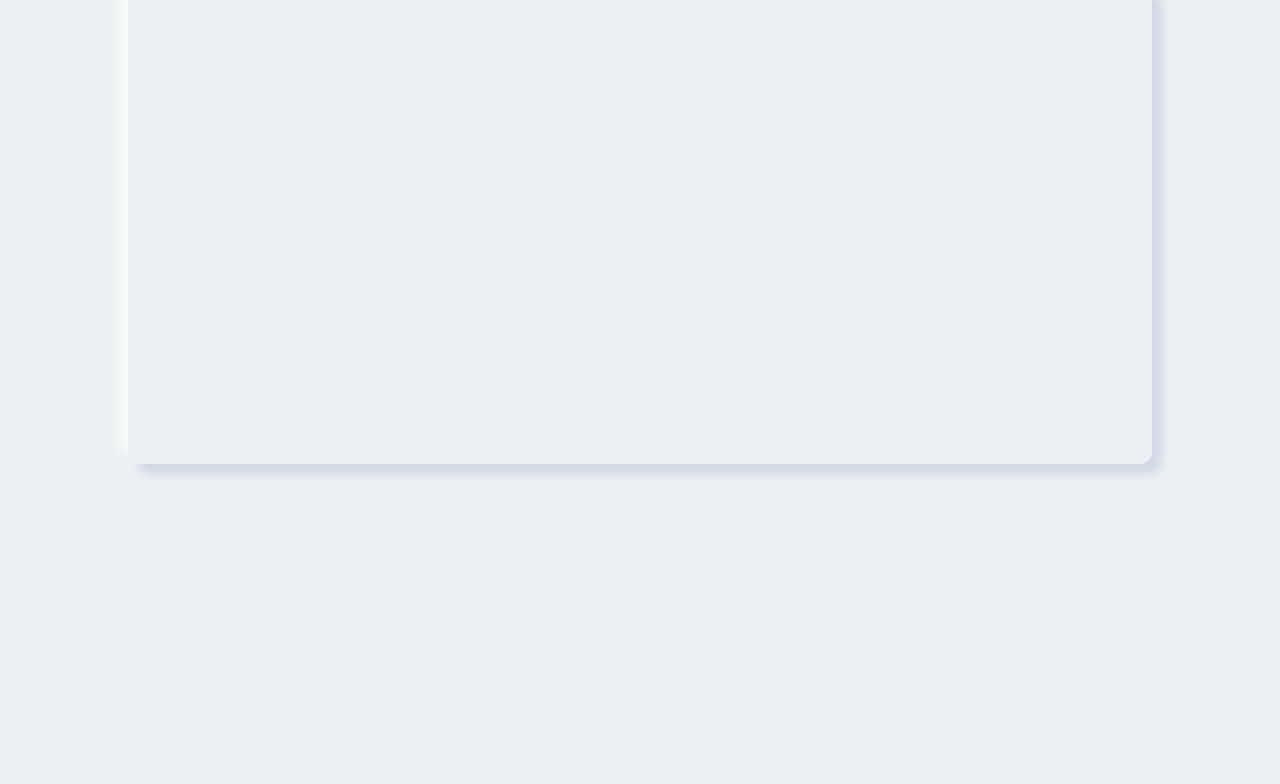
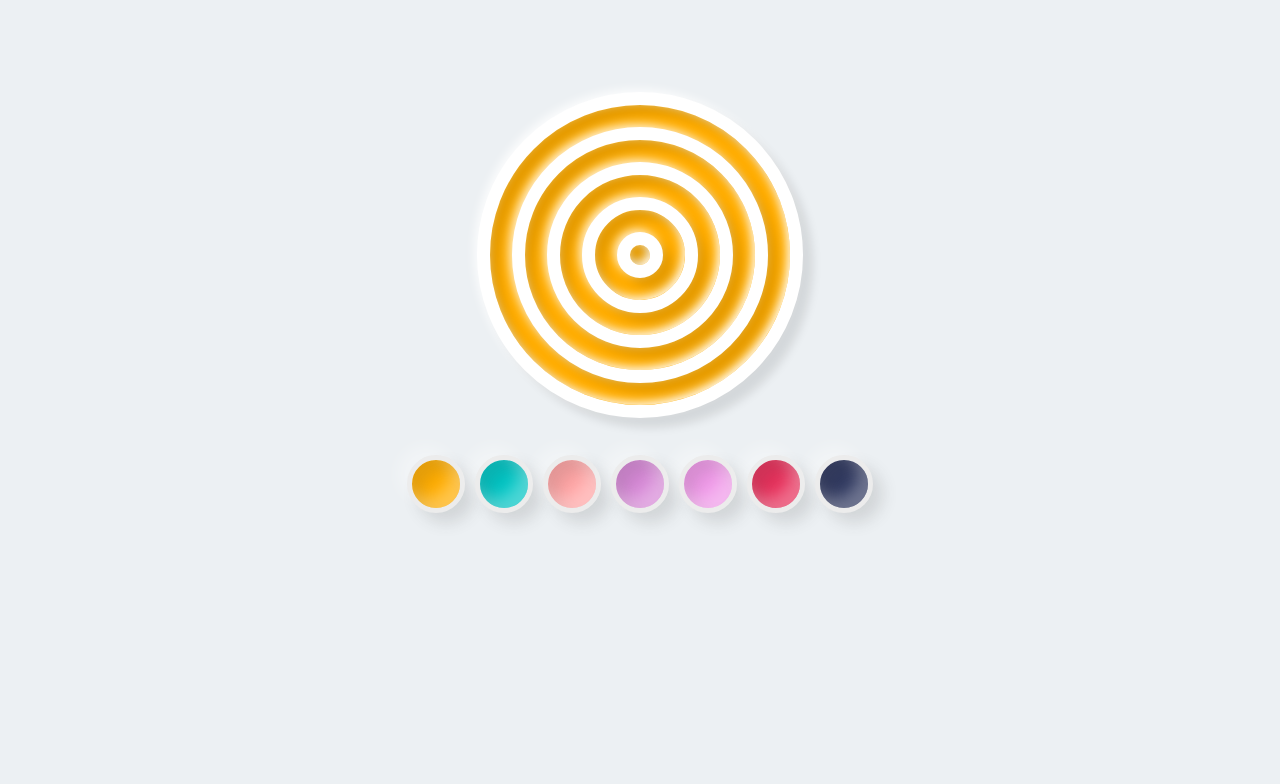
Before and after one commit to yoouali/3cardes, a website: page index.html in a window 1280 px wide. Shown: the part 53-837 px from the top of the page. Before the commit the page ends 800 px from the top, so only its background shows below. Drawn offline with Linux system fonts and the light colour scheme.

Commit message:
holk stuff

```diff
--- a/index.html
+++ b/index.html
@@ -5,10 +5,11 @@
     <meta http-equiv="X-UA-Compatible" content="IE=edge">
     <meta name="viewport" content="width=device-width, initial-scale=1.0">
     <title>Document</title>
-    <link href="index.css" rel="stylesheet">
+    <link href="./css/index.css" rel="stylesheet">
 </head>
 <body>
     <h1> PROJECTS </h1>
+    <div class="container">
     <!-- <div class="projectcontainer">
         <div class="projectcard">
         </div>
@@ -22,9 +23,37 @@
         </div>
     </div> -->
     <!-- <div class="child outer"> -->
-    <div class="card">
+    <!-- <div class="card">
+
+    </div> -->
+    <div class="rings">
+        <div class="ring ring1">
+            <div class="ring ring2">
+                <div class="ring ring3">
+                    <div class="ring ring4">
+                    <div class="ring ring5"></div>
+                    </div>
+                </div>
+            </div>
+        </div>
 
     </div>
-    </div>
+    <script>
+
+const root = document.documentElement;
+const chooseTheme = (color) => {
+  root.style.setProperty('--color-theme', color);
+};
+
+    </script>
+    <div class="choose-theme">
+        <div class="theme theme1" onclick="chooseTheme('#ffad00')"></div>
+        <div class="theme theme2" onclick="chooseTheme('#01c5c4')"></div>
+        <div class="theme theme3" onclick="chooseTheme('#ffa5a5')"></div>
+        <div class="theme theme4" onclick="chooseTheme('#d789d7')"></div>
+        <div class="theme theme5" onclick="chooseTheme('#f09ae9')"></div>
+        <div class="theme theme6" onclick="chooseTheme('#e7305b')"></div>
+        <div class="theme theme7" onclick="chooseTheme('#303960')"></div>
+      </div>
     </body>
 </html>
--- /dev/null
+++ b/scss/index.scss
@@ -0,0 +1,197 @@
+:root {
+  --color-theme: #ffad00;
+}
+
+* {
+  margin: 0;
+  padding: 0;
+}
+body {
+  background-color: #7f8c8d;
+  background-color: #ecf0f3;
+  width: 100%;
+  margin: 0;
+}
+
+h1 {
+  text-align: center;
+  font-family: "Courier New", Courier, monospace;
+}
+// .projectcontainer {
+//   display: flex;
+//   justify-content: space-around;
+//   flex-wrap: wrap;
+//   background-color: #eafaf1;
+//   margin: auto;
+// }
+// .projectcard {
+//   background-color: #aeb6bf;
+//   height: 250px;
+//   width: 200px;
+//   text-align: center;
+//   padding: 0;
+//   margin: 8px;
+// }
+
+// .child {
+//   background-color: #2ecc71;
+//   width: 80%;
+//   height: 40vh;
+//   margin: auto;
+//   border-radius: 10px;
+// }
+
+// .outer {
+//   animation: unhide_outer 5s ease-out 1;
+//   animation-fill-mode: forwards;
+// }
+
+// @keyframes unhide_outer {
+//   0% {
+//     box-shadow: 0 0 0 #2ecc71, 0 0 0 #2ecc71, 0 0 0 #2ecc71, 0 0 0 #2ecc71;
+//     border: 0px solid #27ae60;
+//   }
+//   20% {
+//     box-shadow: 0 0 0 #2ecc71, 0 0 0 #2ecc71, 0 0 0 #2ecc71, 0 0 0 #2ecc71;
+//     border: 0px solid #27ae60;
+//   }
+//   100% {
+//     box-shadow: 30px 30px 50px #2ecc71, -30px -30px 50px #186a3b,
+//       30px 30px 50px #2ecc71, -30px -30px 50px #186a3b;
+//     border: 1px solid #27ae60;
+//   }
+// }
+
+// .neumorphism {
+//   width: 80%;
+//   height: 70vh;
+//   margin: auto;
+//   background-color: #abebc6;
+//   border-radius: 10px;
+//   box-shadow: inset -5px -5px 50px #ffffff73, inset 5px 5px 20px #186a3b;
+// }
+/*
+  .card{
+    background-color: #2ECC71;
+    width: 200px;
+    height: 300px;
+    margin-left: 10vw;
+    box-shadow: -1px -1px 5px #ffffff73, 1px 1px 5px #00000040;
+    border: 0.05px solid #2ECC71;
+    transform: rotate(-1deg) skew(1deg) scale(1);
+    transition:cubic-bezier(1, 0, 0, 1);
+  } */
+.card {
+  width: 80%;
+  height: 60vh;
+  margin: auto;
+  background-color: #ecf0f3;
+  box-shadow: 10px 10px 10px #d1d9e6, -10px -10px 10px #f9f9f9;
+  border-radius: 12px;
+}
+
+.container {
+  //   background: red;
+  width: 100vw;
+  height: 100vh;
+  display: flex;
+  justify-content: center;
+  align-items: center;
+  flex-direction: column;
+
+  //   h1 {
+  //     justify-self: flex-start;
+  //     // align-self: ;
+  //   }
+
+  .rings {
+    background-color: red;
+    position: relative;
+
+    .ring {
+      border-radius: 300px;
+      border: 13px solid white;
+      position: absolute;
+      top: 50%;
+      left: 50%;
+      transform: translate(-50%, -50%);
+      box-shadow: inset 10px 10px 10px rgba($color: #000000, $alpha: 0.1),
+        10px 10px 10px rgba($color: #000000, $alpha: 0.1),
+        -3px -3px 10px rgba($color: #ffffff, $alpha: 0.8),
+        inset -3px -3px 10px rgba($color: #ffffff, $alpha: 0.9);
+      //   transition-duration: 0.5s;
+      //   background: $color-theme;
+
+      &1 {
+        width: 300px - (70px * 0);
+        height: 300px - (70px * 0);
+        animation: backywacky 0.5s ease 2s forwards;
+      }
+      &2 {
+        width: 300px - (70px * 1);
+        height: 300px - (70px * 1);
+        animation: backywacky 0.5s ease 1.5s forwards;
+      }
+      &3 {
+        width: 300px - (70px * 2);
+        height: 300px - (70px * 2);
+        animation: backywacky 0.5s ease 1s forwards;
+      }
+      &4 {
+        width: 300px - (70px * 3);
+        height: 300px - (70px * 3);
+        animation: backywacky 0.5s ease 0.5s forwards;
+      }
+      &5 {
+        width: 300px - (70px * 4);
+        height: 300px - (70px * 4);
+        animation: backywacky 0.5s ease 0s forwards;
+      }
+    }
+  }
+}
+
+@keyframes backywacky {
+  to {
+    background: var(--color-theme);
+  }
+}
+.choose-theme {
+  margin-top: 5rem;
+  display: flex;
+  column-gap: 10px;
+  margin-top: 200px;
+}
+
+.theme {
+  width: 3rem;
+  height: 3rem;
+  cursor: pointer;
+  border: 5px solid #ececec;
+  box-shadow: -10px -10px 15px rgba(255, 255, 255, 0.3),
+    10px 10px 15px rgba(70, 70, 70, 0.15),
+    inset -10px -10px 15px rgba(255, 255, 255, 0.3),
+    inset 10px 10px 15px rgba(70, 70, 70, 0.15);
+  border-radius: 50%;
+}
+.theme1 {
+  background-color: #ffad00;
+}
+.theme2 {
+  background-color: #01c5c4;
+}
+.theme3 {
+  background-color: #ffa5a5;
+}
+.theme4 {
+  background-color: #d789d7;
+}
+.theme5 {
+  background-color: #f09ae9;
+}
+.theme6 {
+  background-color: #e7305b;
+}
+.theme7 {
+  background-color: #303960;
+}
```
Also changed, not shown: package.json (added, +23 -0 lines), css/index.css (added), index.css (deleted), 1 other file.
